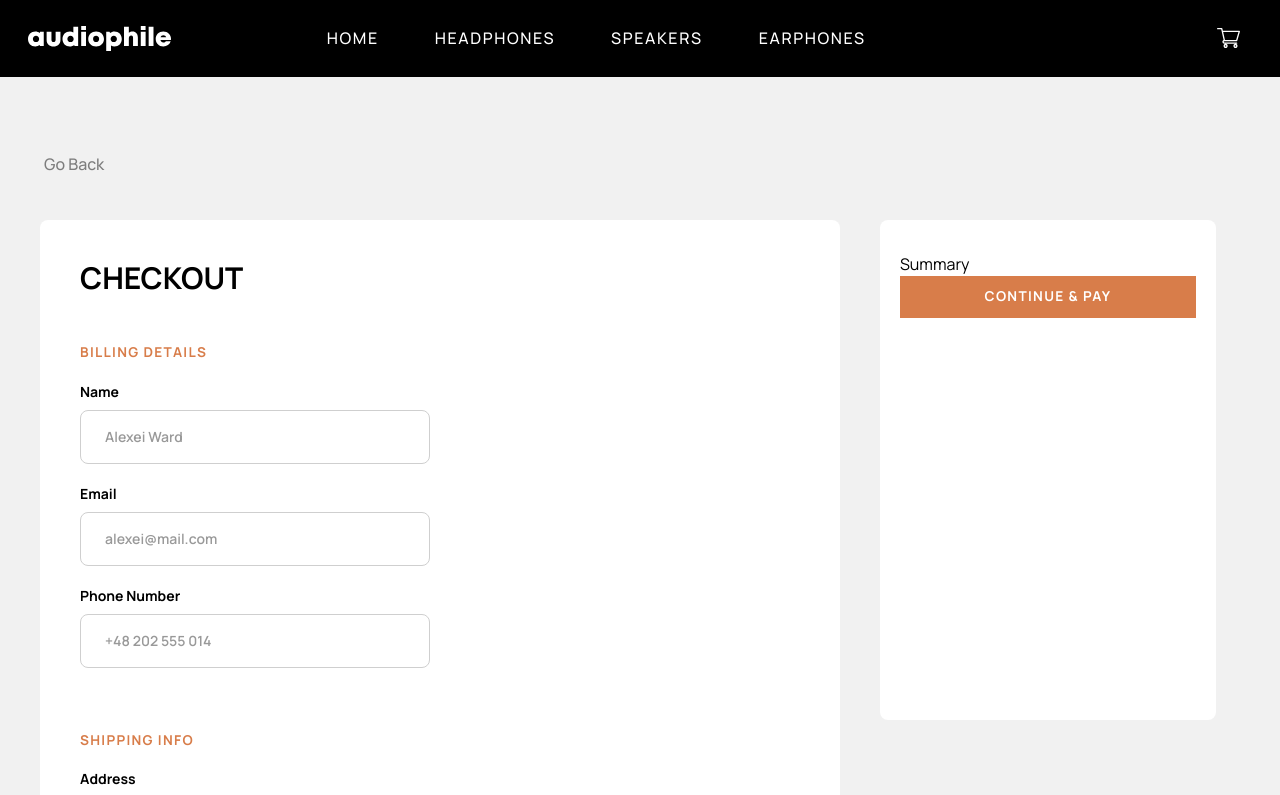
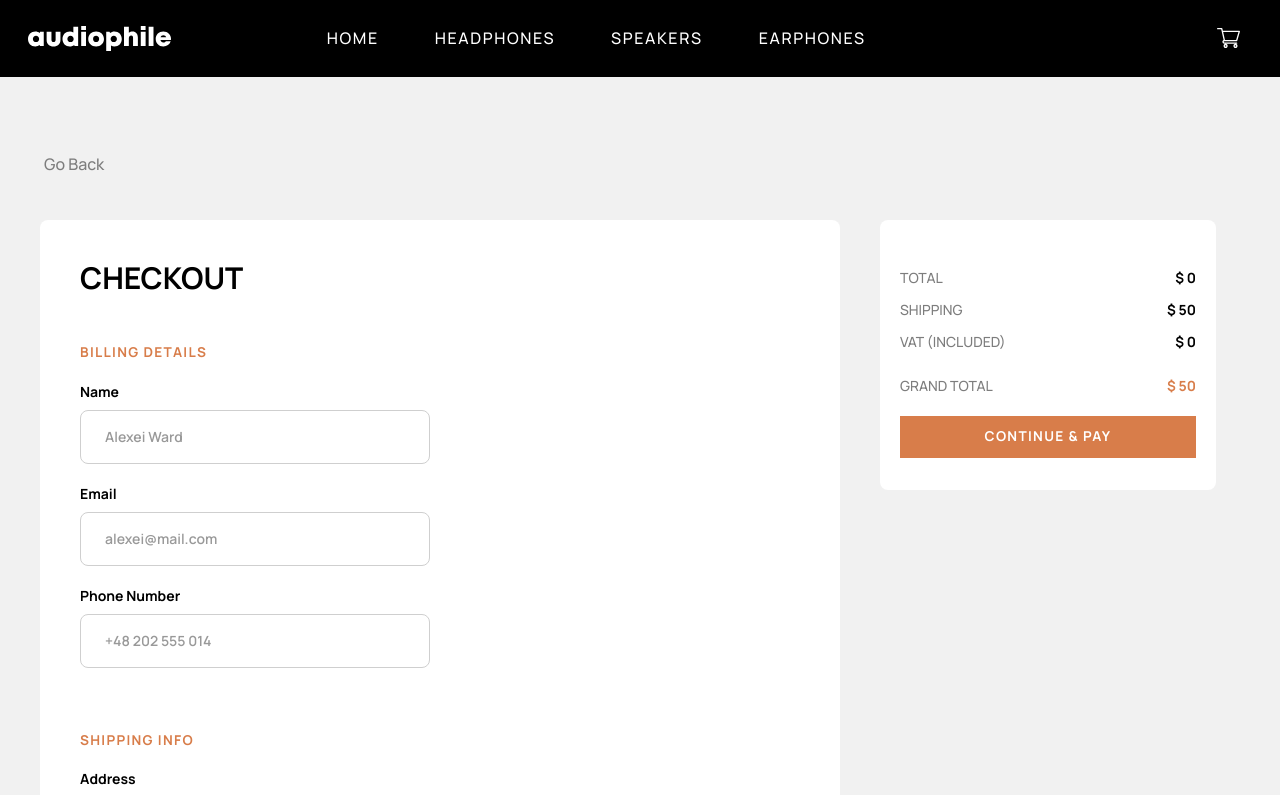
Before and after one commit to F4eNn/Audiophile, a Next.js app: page /checkout in a window 1280 px wide. Shown: the top 795 px of the page. Built offline with nearby package versions, Linux system fonts and the light colour scheme.

Commit message:
feat(checkout): add checkout items to summary

```diff
--- a/src/components/Home/nav/cart/Cart.tsx
+++ b/src/components/Home/nav/cart/Cart.tsx
@@ -18,7 +18,7 @@ export const Cart = ({ isCartOpen, setCart }: CartProps) => {
 	const handleRemoveAll = () => {
 		localStorage.setItem('cart', JSON.stringify([]));
 		removeCartItems([]);
-		setTotalPrice('0');
+		setTotalPrice(0);
 	};
 
 	const goToCheckout = () => {
@@ -53,7 +53,7 @@ export const Cart = ({ isCartOpen, setCart }: CartProps) => {
 				<div className='space-y-5'>
 					<p className='flex justify-between'>
 						<span className='uppercase text-brown'>Total</span>
-						<span className='font-bold'>$ {totalPrice}</span>
+						<span className='font-bold'>$ {totalPrice.toLocaleString()}</span>
 					</p>
 					<div className='relative'>
 						<button
--- a/src/components/Home/nav/cart/Items.tsx
+++ b/src/components/Home/nav/cart/Items.tsx
@@ -6,7 +6,12 @@ import { QuantityInput } from '@/components/ui/QuantityInput';
 import { CartTypes } from '@/context/CartCtx';
 import emptyCartAnimation from '../../../../../public/animation_lmhnhdpl.json';
 
-export const Items = ({ cart }: { cart: CartTypes[] }) => {
+type ItemsCart = {
+	cart: CartTypes[];
+	isSummary?: boolean;
+};
+
+export const Items = ({ cart, isSummary = false }: ItemsCart) => {
 	return (
 		<>
 			{cart.length !== 0 ? (
@@ -23,13 +28,19 @@ export const Items = ({ cart }: { cart: CartTypes[] }) => {
 										<span className='text-brown'>${price}</span>
 									</div>
 								</div>
-								<div>
-									<QuantityInput productQuantity={quantity} px='px-3' py='py-0' pInput='p-1.5' />
-								</div>
+								{isSummary ? (
+									<span className='text-sm font-[600] text-brown'>{`x${quantity}`}</span>
+								) : (
+									<div>
+										<QuantityInput productQuantity={quantity} px='px-3' py='py-0' pInput='p-1.5' />
+									</div>
+								)}
 							</div>
 						);
 					})}
 				</>
+			) : isSummary ? (
+				''
 			) : (
 				<Lottie animationData={emptyCartAnimation} style={{ height: '320px' }} />
 			)}
--- a/src/components/checkout/Summary.tsx
+++ b/src/components/checkout/Summary.tsx
@@ -1,5 +1,46 @@
 import React from 'react';
 
+import { Items } from '../Home/nav/cart/Items';
+import { useCartCtx } from '@/context/CartCtx';
+
 export const Summary = () => {
-	return <div>Summary</div>;
+	const { cart, totalPrice } = useCartCtx();
+	const formatedTotalPrice = totalPrice.toLocaleString();
+
+	const shippingCost = 50;
+	const vatPercantage = 0.2;
+
+	const vat = Number((totalPrice * vatPercantage).toFixed());
+	const formatedVat = vat.toLocaleString();
+	const grandTotal = (vat + totalPrice + shippingCost).toLocaleString();
+
+	return (
+		<div>
+			<div
+				className={`cartScrollTrack cartScrollThumb cartScroll h-full max-h-[400px] ${
+					cart.length >= 4 ? 'pr-4' : ''
+				} overflow-auto`}
+			>
+				<Items cart={cart} isSummary={true} />
+			</div>
+			<div className='mb-5 mt-4 flex flex-col gap-3 text-sm font-[500] uppercase text-brown'>
+				<p className='flex items-center justify-between'>
+					Total
+					<span className='font-bold text-primaryDark'> $ {formatedTotalPrice}</span>
+				</p>
+				<p className='flex items-center justify-between'>
+					Shipping
+					<span className='font-bold text-primaryDark'>$ {shippingCost}</span>
+				</p>
+				<p className='flex items-center justify-between'>
+					Vat (included)
+					<span className='font-bold text-primaryDark'> $ {formatedVat}</span>
+				</p>
+				<p className='mt-3  flex items-center justify-between'>
+					grand total
+					<span className='font-bold text-primary'> $ {grandTotal}</span>
+				</p>
+			</div>
+		</div>
+	);
 };
--- a/src/components/checkout/form/Form.tsx
+++ b/src/components/checkout/form/Form.tsx
@@ -49,7 +49,7 @@ export const CheckoutForm = () => {
 					<PaymentDetails control={control} errors={errors} onPaymentMethod={setIsPayOnline} />
 				</div>
 			</div>
-			<div className='mr-6 mt-10 h-[500px] w-full rounded-lg bg-white  px-5 py-8 lg:mt-0 lg:w-1/3 '>
+			<div className='mr-6 mt-10 h-max w-full rounded-lg bg-white  px-5 py-8 lg:mt-0 lg:w-1/3 '>
 				<Summary />
 				<button
 					type='submit'
--- a/src/context/CartCtx.tsx
+++ b/src/context/CartCtx.tsx
@@ -16,8 +16,8 @@ type CartContextTypes = {
 	setCart: DispatchAction<CartTypes[]>;
 	setAddCart: DispatchAction<boolean>;
 	isAdd: boolean;
-	totalPrice: string;
-	setTotalPrice: DispatchAction<string>;
+	totalPrice: number;
+	setTotalPrice: DispatchAction<number>;
 };
 
 const defaultValue: CartContextTypes = {
@@ -26,7 +26,7 @@ const defaultValue: CartContextTypes = {
 	cart: [],
 	setAddCart: () => {},
 	isAdd: false,
-	totalPrice: '0',
+	totalPrice: 0,
 	setTotalPrice: () => {},
 };
 
@@ -38,7 +38,7 @@ export const CartCtxProvider = ({ children }: ChildrenWithProps) => {
 	const [cart, setCart] = useState<CartTypes[]>([]);
 	const [cartItem, setCartItem] = useState<CartTypes>();
 	const [isAdd, setAddCart] = useState(false);
-	const [totalPrice, setTotalPrice] = useState('0');
+	const [totalPrice, setTotalPrice] = useState(0);
 
 	const addToCart = (product: CartTypes) => {
 		setCartItem(product);
@@ -81,12 +81,10 @@ export const CartCtxProvider = ({ children }: ChildrenWithProps) => {
 			const items = localStorage.getItem('cart');
 			if (items) {
 				const parseItems: CartTypes[] = JSON.parse(items);
-				const sumItems = parseItems
-					.reduce((acc, curentValue) => acc + curentValue.price * curentValue.quantity, 0)
-					.toLocaleString();
+				const sumItems = parseItems.reduce((acc, curentValue) => acc + curentValue.price * curentValue.quantity, 0);
 
 				setCart(parseItems);
-				setTotalPrice(sumItems);
+				setTotalPrice(Number(sumItems));
 			}
 		};
 		checkCartData();
```
